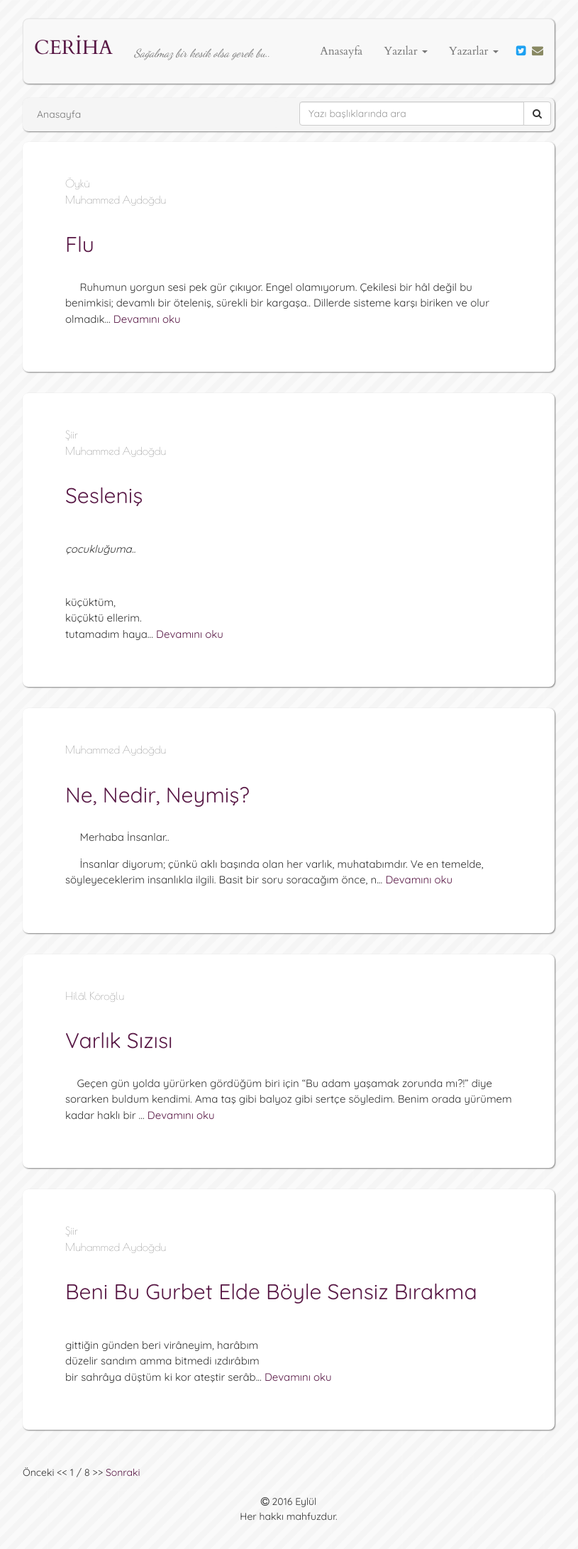
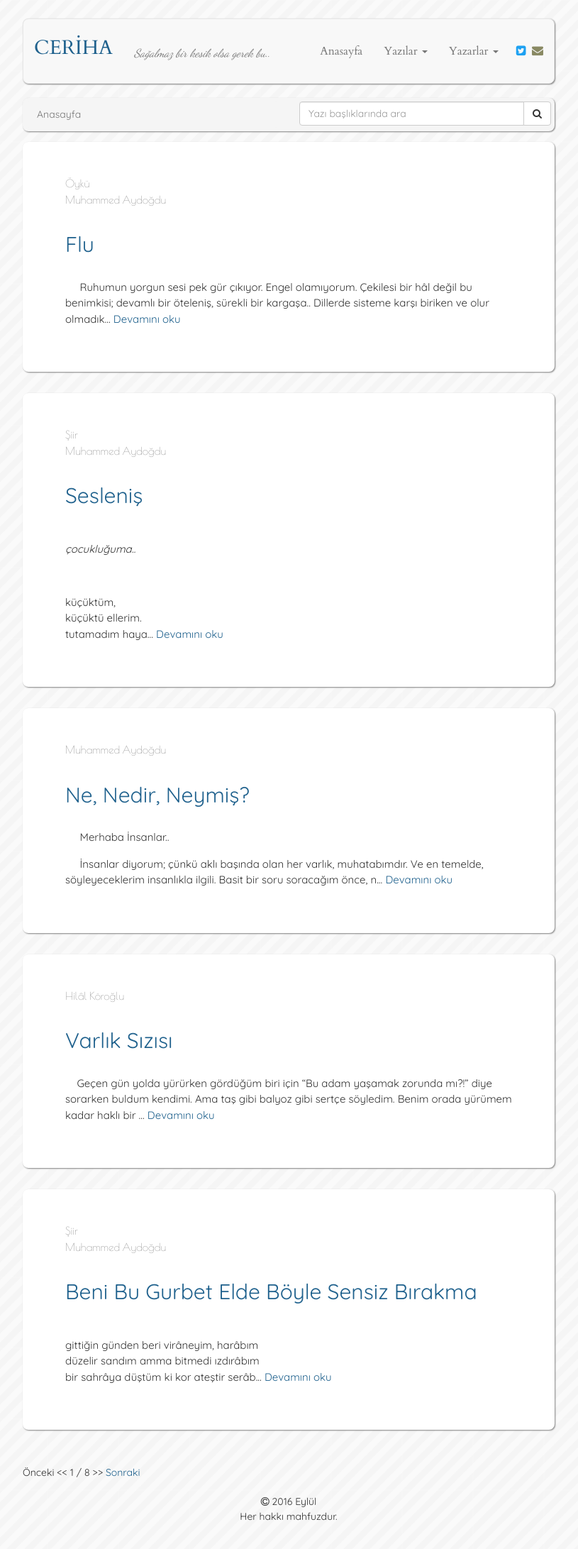
Before and after one commit to muhammedaydogdu/muhammedaydogdu.github.io, a Jekyll site: the page built from index.html, in a window 1280 px wide. Shown: the whole page at 71% size, without its empty margins (233-1048 px from the left). Built offline with Jekyll 4.4.1, drawn with Linux system fonts in a browser that asks for light colours; some web fonts are replaced; the list of posts is cut into pages by our own code.

Commit message:
Update style.css

```diff
--- a/css/style.css
+++ b/css/style.css
@@ -10,20 +10,20 @@ body {
 }
 
 a {
-  color: #581845;
+  color: #1F618D;
 }
 
 a:hover {
-  color: #581845;
+  color: #1F618D;
 }
 
 a:focus {
-  color: #581845;
+  color: #1F618D;
   text-decoration: none;
 }
 
 h2 {
-  color: #581845;
+  color: #1F618D;
 }
 
 .container .navbar {
@@ -36,16 +36,16 @@ h2 {
 }
 
 .navbar .navbar-brand {
-  color: #581845;
+  color: #1F618D;
   font-size: 28px;
 }
 
 .navbar .navbar-brand:hover {
-  color: #581845;
+  color: #1F618D;
 }
 
 .navbar .navbar-brand:focus {
-  color: #581845;
+  color: #1F618D;
 }
 
 .navbar .navbar-text {
```
